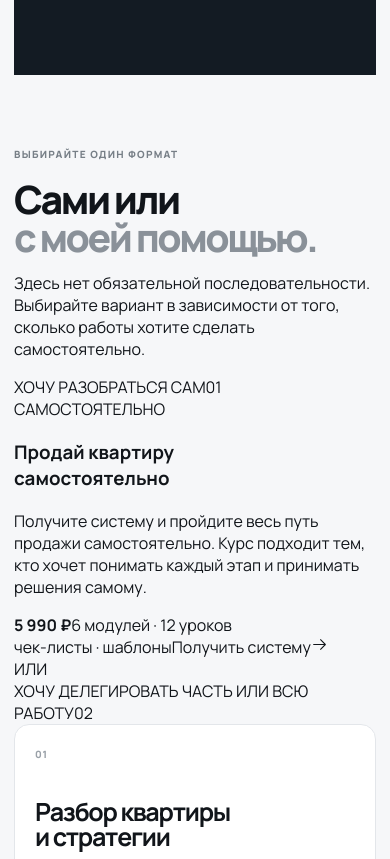
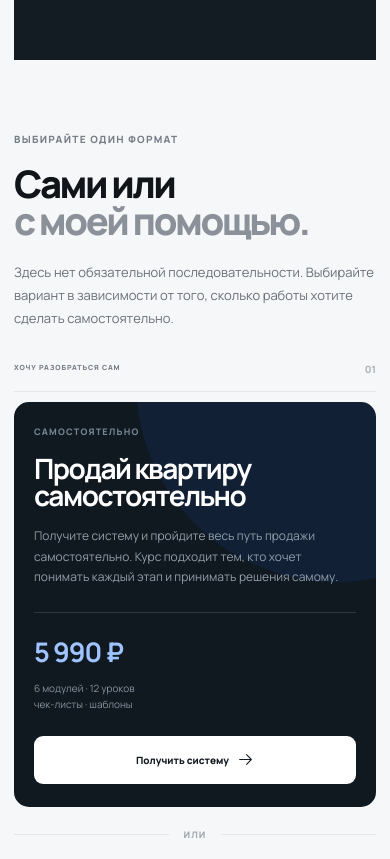
Before and after one commit to dancheei2-hue/prodai-promo, a React (Vite) app: page / in a window 390 px wide. Shown: the part 7000-7859 px from the top of the page. Built offline with nearby package versions, Linux system fonts and the light colour scheme.

Commit message:
Update styles.css

```diff
--- a/src/styles.css
+++ b/src/styles.css
@@ -9,7 +9,6 @@
   --dark:#101820;
   --accent:#2563eb;
   --ease:cubic-bezier(.22,1,.36,1);
-
   font-family:Manrope,-apple-system,BlinkMacSystemFont,"Segoe UI",sans-serif;
   color:var(--ink);
   background:var(--bg);
@@ -65,7 +64,7 @@ a{
 }
 
 
-/* NAVIGATION */
+/* NAV */
 
 .nav{
   position:relative;
@@ -103,7 +102,7 @@ a{
 
 .desktop-nav{
   display:flex;
-  gap:30px;
+  gap:27px;
   margin-left:auto;
   margin-right:34px;
 }
@@ -149,10 +148,7 @@ a{
   font-size:12px;
   font-weight:700;
   cursor:pointer;
-  transition:
-    transform .35s var(--ease),
-    box-shadow .35s,
-    background .25s;
+  transition:transform .35s var(--ease),box-shadow .35s,background .25s;
 }
 
 .nav-cta{
@@ -509,9 +505,7 @@ h2 span{
 .reveal{
   opacity:0;
   transform:translateY(35px);
-  transition:
-    opacity .8s var(--ease),
-    transform .8s var(--ease);
+  transition:opacity .8s var(--ease),transform .8s var(--ease);
 }
 
 .reveal.is-visible{
@@ -692,11 +686,7 @@ h2 span{
   content:"";
   position:absolute;
   inset:0;
-  background:linear-gradient(
-    180deg,
-    #0f172a00 20%,
-    #0f172ab8
-  );
+  background:linear-gradient(180deg,#0f172a00 20%,#0f172ab8);
 }
 
 .module-thumb img{
@@ -1257,6 +1247,14 @@ h2 span{
   line-height:1.7;
 }
 
+.buy-meta{
+  margin-top:16px;
+  color:#a8b6c1;
+  font-size:10px;
+  font-weight:700;
+  letter-spacing:.04em;
+}
+
 .light-button{
   min-height:52px;
   display:inline-flex;
@@ -1322,7 +1320,7 @@ h2 span{
   padding-bottom:145px;
 }
 
-.services-head{
+.services-intro{
   display:grid;
   grid-template-columns:1fr .52fr;
   gap:100px;
@@ -1330,28 +1328,179 @@ h2 span{
   margin-bottom:65px;
 }
 
-.services-head>p{
-  max-width:390px;
+.services-intro>p{
+  max-width:400px;
   margin:0;
   color:#687078;
   font-size:15px;
+  line-height:1.75;
+}
+
+.services-choice{
+  position:relative;
+}
+
+.choice-label{
+  display:flex;
+  align-items:center;
+  justify-content:space-between;
+  padding-bottom:15px;
+  border-bottom:1px solid var(--line);
+}
+
+.choice-label span{
+  color:#737b83;
+  font-size:9px;
+  font-weight:800;
+  letter-spacing:.13em;
+}
+
+.choice-label i{
+  color:#b0b6bc;
+  font-size:10px;
+  font-style:normal;
+  font-weight:800;
+}
+
+.course-choice{
+  margin-top:14px;
+  padding:38px 40px;
+  display:grid;
+  grid-template-columns:1fr .38fr;
+  gap:50px;
+  border-radius:20px;
+  background:#101820;
+  color:#fff;
+  overflow:hidden;
+  position:relative;
+}
+
+.course-choice:after{
+  content:"";
+  position:absolute;
+  width:400px;
+  height:400px;
+  right:-160px;
+  top:-220px;
+  border-radius:50%;
+  background:#2563eb1a;
+  pointer-events:none;
+}
+
+.course-choice-main,
+.course-choice-side{
+  position:relative;
+  z-index:1;
+}
+
+.choice-kicker{
+  color:#748594;
+  font-size:9px;
+  font-weight:800;
+  letter-spacing:.13em;
+}
+
+.course-choice h3{
+  margin:22px 0 0;
+  font-size:38px;
+  line-height:.98;
+  letter-spacing:-.055em;
+}
+
+.course-choice-main p{
+  max-width:590px;
+  margin:22px 0 0;
+  color:#929faa;
+  font-size:14px;
   line-height:1.7;
 }
 
+.course-choice-side{
+  display:flex;
+  flex-direction:column;
+  align-items:flex-start;
+  justify-content:center;
+  padding-left:30px;
+  border-left:1px solid #2b3945;
+}
+
+.course-choice-side strong{
+  color:#9ec3ff;
+  font-size:31px;
+  letter-spacing:-.04em;
+}
+
+.course-choice-side span{
+  margin-top:10px;
+  color:#85939e;
+  font-size:10px;
+  line-height:1.6;
+}
+
+.choice-button{
+  min-height:48px;
+  margin-top:24px;
+  padding:0 17px;
+  display:inline-flex;
+  align-items:center;
+  justify-content:center;
+  gap:8px;
+  border-radius:9px;
+  background:#fff;
+  color:#111820;
+  font-size:10px;
+  font-weight:800;
+  transition:.35s var(--ease);
+}
+
+.choice-button:hover{
+  transform:translateY(-3px);
+  box-shadow:0 12px 30px #0004;
+}
+
+.services-divider{
+  height:80px;
+  display:flex;
+  align-items:center;
+  justify-content:center;
+  position:relative;
+}
+
+.services-divider:before{
+  content:"";
+  position:absolute;
+  left:0;
+  right:0;
+  height:1px;
+  background:var(--line);
+}
+
+.services-divider span{
+  position:relative;
+  z-index:1;
+  padding:0 15px;
+  background:var(--bg);
+  color:#a1a8ae;
+  font-size:9px;
+  font-weight:800;
+  letter-spacing:.12em;
+}
+
 .services-grid{
+  margin-top:14px;
   display:grid;
-  grid-template-columns:repeat(2,minmax(0,1fr));
-  gap:14px;
+  grid-template-columns:repeat(4,minmax(0,1fr));
+  gap:12px;
 }
 
 .service-card{
   position:relative;
-  min-height:330px;
-  padding:30px;
+  min-height:360px;
+  padding:26px;
   display:flex;
   flex-direction:column;
   border:1px solid var(--line);
-  border-radius:18px;
+  border-radius:17px;
   background:#fff;
   overflow:hidden;
   transition:
@@ -1374,37 +1523,35 @@ h2 span{
 }
 
 .service-card h3{
-  margin:42px 0 0;
-  max-width:400px;
-  font-size:30px;
-  line-height:1;
-  letter-spacing:-.05em;
+  margin:39px 0 0;
+  font-size:23px;
+  line-height:1.03;
+  letter-spacing:-.045em;
 }
 
 .service-price{
-  margin-top:18px;
+  margin-top:17px;
   color:var(--accent);
-  font-size:25px;
+  font-size:24px;
   font-weight:800;
   letter-spacing:-.04em;
 }
 
 .service-card p{
-  max-width:430px;
-  margin:18px 0 0;
+  margin:17px 0 0;
   color:#6d757d;
-  font-size:13px;
-  line-height:1.7;
+  font-size:11px;
+  line-height:1.65;
 }
 
 .service-link{
   margin-top:auto;
-  padding-top:28px;
+  padding-top:22px;
   display:inline-flex;
   align-items:center;
   gap:8px;
   color:var(--accent);
-  font-size:11px;
+  font-size:10px;
   font-weight:800;
   transition:gap .3s var(--ease);
 }
@@ -1415,14 +1562,15 @@ h2 span{
 
 .service-badge{
   position:absolute;
-  top:28px;
-  right:28px;
-  max-width:180px;
-  padding:7px 9px;
+  top:25px;
+  right:22px;
+  max-width:145px;
+  padding:6px 8px;
   border:1px solid #dfe4e9;
   border-radius:999px;
   color:#737c85;
-  font-size:7px;
+  font-size:6px;
+  line-height:1.3;
   font-weight:800;
   letter-spacing:.07em;
   text-align:center;
@@ -1471,7 +1619,7 @@ h2 span{
 
 .services-note{
   margin-top:22px;
-  padding:22px 25px;
+  padding:21px 24px;
   display:flex;
   align-items:center;
   justify-content:space-between;
@@ -1484,14 +1632,14 @@ h2 span{
 .services-note strong{
   max-width:650px;
   color:#353c43;
-  font-size:12px;
+  font-size:11px;
   line-height:1.55;
 }
 
 .services-note span{
-  max-width:350px;
+  max-width:360px;
   color:#8a9299;
-  font-size:10px;
+  font-size:9px;
   line-height:1.55;
 }
 
@@ -1623,7 +1771,6 @@ footer>span{
     opacity:0;
     transform:translateY(25px);
   }
-
   to{
     opacity:1;
     transform:none;
@@ -1635,7 +1782,6 @@ footer>span{
     opacity:0;
     transform:translateX(35px) scale(.97);
   }
-
   to{
     opacity:1;
     transform:none;
@@ -1647,7 +1793,6 @@ footer>span{
     opacity:0;
     transform:translateY(-10px);
   }
-
   to{
     opacity:1;
     transform:none;
@@ -1655,12 +1800,12 @@ footer>span{
 }
 
 
-/* TABLET */
+/* 1100 */
 
 @media(max-width:1100px){
 
   .desktop-nav{
-    gap:20px;
+    gap:17px;
   }
 
   .hero{
@@ -1691,13 +1836,21 @@ footer>span{
     padding-left:50px;
   }
 
-  .services-head{
+  .services-intro{
     gap:60px;
   }
-}
-
-
-/* TABLET / MOBILE */
+
+  .services-grid{
+    grid-template-columns:repeat(2,minmax(0,1fr));
+  }
+
+  .service-card{
+    min-height:320px;
+  }
+}
+
+
+/* 900 */
 
 @media(max-width:900px){
 
@@ -1824,22 +1977,39 @@ footer>span{
     padding-bottom:95px;
   }
 
-  .services-head{
+  .services-intro{
     grid-template-columns:1fr;
     gap:28px;
     margin-bottom:45px;
   }
 
-  .services-head>p{
+  .services-intro>p{
     max-width:560px;
   }
 
+  .course-choice{
+    grid-template-columns:1fr;
+    gap:30px;
+    padding:32px;
+  }
+
+  .course-choice-side{
+    padding-left:0;
+    padding-top:24px;
+    border-left:0;
+    border-top:1px solid #2b3945;
+  }
+
+  .services-divider{
+    height:65px;
+  }
+
   .services-grid{
-    grid-template-columns:1fr;
+    grid-template-columns:repeat(2,minmax(0,1fr));
   }
 
   .service-card{
-    min-height:300px;
+    min-height:310px;
   }
 
   .services-note{
@@ -1864,7 +2034,7 @@ footer>span{
 }
 
 
-/* MOBILE */
+/* 520 */
 
 @media(max-width:520px){
 
@@ -2187,7 +2357,7 @@ footer>span{
   }
 
   .buy-main{
-    min-height:430px;
+    min-height:450px;
   }
 
   .buy-photo>div{
@@ -2212,25 +2382,70 @@ footer>span{
     font-size:25px;
   }
 
+  .buy-meta{
+    font-size:8px;
+    line-height:1.6;
+  }
+
   .services{
     padding-top:72px;
     padding-bottom:75px;
   }
 
-  .services-head{
+  .services-intro{
     gap:22px;
     margin-bottom:32px;
   }
 
-  .services-head h2{
+  .services-intro h2{
     font-size:38px;
   }
 
-  .services-head>p{
+  .services-intro>p{
     font-size:13px;
   }
 
+  .choice-label span{
+    font-size:7px;
+    max-width:260px;
+    line-height:1.5;
+  }
+
+  .course-choice{
+    margin-top:10px;
+    padding:23px 20px;
+    border-radius:15px;
+    gap:24px;
+  }
+
+  .course-choice h3{
+    margin-top:17px;
+    font-size:28px;
+  }
+
+  .course-choice-main p{
+    margin-top:17px;
+    font-size:12px;
+  }
+
+  .course-choice-side{
+    padding-top:20px;
+  }
+
+  .course-choice-side strong{
+    font-size:27px;
+  }
+
+  .choice-button{
+    width:100%;
+  }
+
+  .services-divider{
+    height:55px;
+  }
+
   .services-grid{
+    grid-template-columns:1fr;
     gap:9px;
   }
 
@@ -2258,8 +2473,7 @@ footer>span{
   .service-badge{
     top:21px;
     right:20px;
-    max-width:150px;
-    text-align:right;
+    max-width:145px;
     font-size:6px;
   }
 
```
